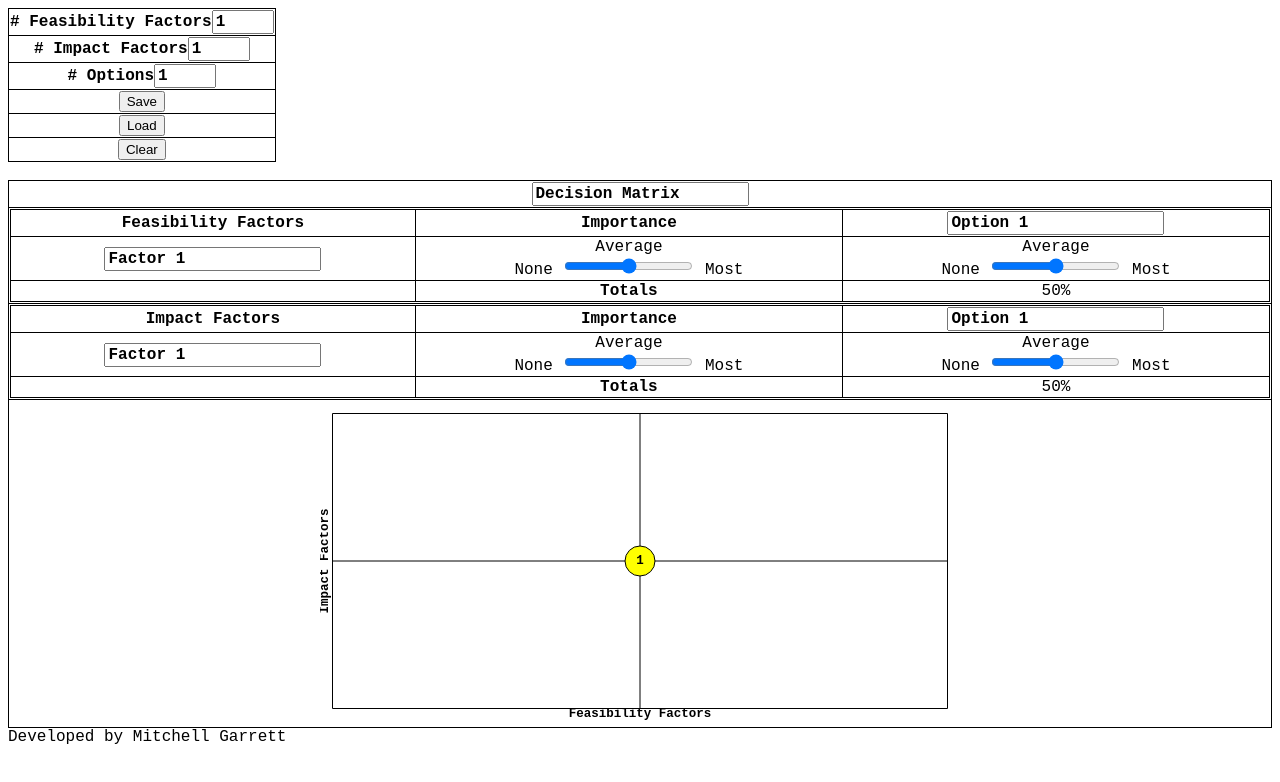
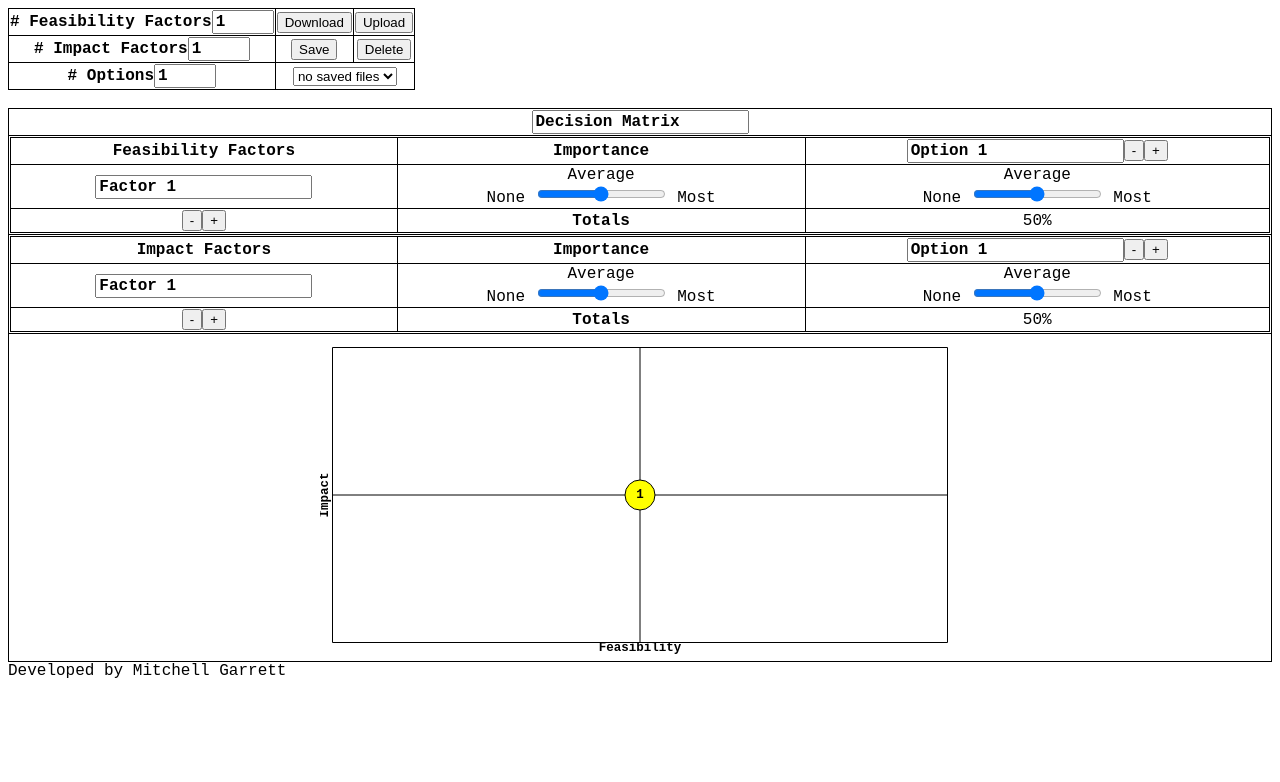
Before and after one commit to mitchellgarrett/Decision-Matrix, a plain HTML site: page index.html in a window 1280 px wide. Drawn offline with Linux system fonts and the light colour scheme.

Commit message:
save/load system

```diff
--- a/decision_matrix.js
+++ b/decision_matrix.js
@@ -4,11 +4,8 @@ const ID_NUM_IMPACT_FACTORS = "NUM_IMPACT_FACTORS";
 const ID_NUM_OPTIONS = "NUM_OPTIONS";
 const ID_FEASIBILITY_MATRIX = "FEASIBILITY_MATRIX";
 const ID_IMPACT_MATRIX = "IMPACT_MATRIX";
-const ID_GRAPH = "GRAPH";
-const ID_DATA = "MATRIX_DATA";
+const ID_FILE_SELECTOR = "FILE_SELECTOR";
 
-const COLORS = [ "red", "yellow", "green" ];
-const LABELS = [ "None", "Below Average", "Average", "Above Average", "Most" ];
 const MIN_VALUE = 0;
 const MAX_VALUE = 4;
 
@@ -25,11 +22,6 @@ var DATA = {
 	"feasibility_values" : [ `${MAX_VALUE / 2 - MIN_VALUE}` ],
 	"impact_values" : [ `${MAX_VALUE / 2 - MIN_VALUE}` ]
 };
-
-function clearData() {
-	window.localStorage.removeItem(ID_DATA);
-	location.reload();
-}
 
 function onDataChanged() {
 	// Set title and length variables
@@ -122,22 +114,106 @@ function onDataChanged() {
 	}
 }
 
+function deleteData(filename) {
+	window.localStorage.removeItem(filename);
+	location.reload();
+}
+
 function saveData() {
 	onDataChanged();
-	window.localStorage.setItem(ID_DATA, JSON.stringify(DATA));
+	window.localStorage.setItem(`${DATA.title}.json`, JSON.stringify(DATA));
+	updateFiles();
 }
 
-function loadData() {
-	var data = window.localStorage.getItem(ID_DATA);
+function updateFiles() {
+	var datas = [];
+	for (var i = 0; i < window.localStorage.length; i++) {
+		var key = window.localStorage.key(i);
+		if (key.substr(key.length - 5, 5) == ".json") {
+			datas.push(JSON.parse(window.localStorage[key]));
+		}
+	}
+
+	const selector = document.getElementById(ID_FILE_SELECTOR);
+	selector.innerHTML = "";
+
+	if (datas.length <= 0) {
+		var option = document.createElement("option");
+		option.innerHTML = "no saved files";
+		option.setAttribute("default", null);
+		selector.appendChild(option);
+	}
+
+	for (var i = datas.length - 1; i >= 0; i--) {
+		var option = document.createElement("option");
+		option.value = datas[i].title + ".json";
+		option.innerHTML = datas[i].title;
+
+		if (datas[i].title == DATA.title) {
+			option.setAttribute("selected", null);
+		}
+
+		selector.appendChild(option);
+	}
+}
+
+function loadData(filename) {
+	var data = window.localStorage.getItem(filename);
 	if (data != null) {
 		DATA = JSON.parse(data);
 	}
+	updateFiles();
+	generateMatrix();
+}
 
-	generateMatrix();
+function downloadData() {
+	const blob = new Blob([JSON.stringify(DATA, null, 2)], { type: "text/plain;charset=utf-8" });
+	const filename = `${DATA.title}.json`;
+
+	const isIE = false || !!document.documentMode;
+	if (isIE) {
+		window.navigator.msSaveBlob(blob, filename);
+	} else {
+		var url = window.URL || window.webkitURL;
+		var link = url.createObjectURL(blob);
+		var a = document.createElement("a");
+		a.download = filename;
+		a.href = link;
+		document.body.appendChild(a);
+		a.click();
+		document.body.removeChild(a);
+	}
+}
+
+function uploadData() {
+	const fr = new FileReader();
+
+	fr.onload = function (e) {
+		try {
+			DATA = JSON.parse(e.target.result);
+			generateMatrix();
+		} catch (e) {
+			location.reload();
+		}
+	}
+
+	var input = document.createElement("input");
+	input.type = "file";
+	input.accept = ".json";
+	input.oninput = () => { fr.readAsText(new Blob([input.files.item(0)], { type: "text/plain;charset=utf-8" })); }
+	input.click();
+
+
 }
 
 function initializeMatrix() {
 	loadData();
+}
+
+function calculateMatrix() {
+	xs = calculateSubMatrix(DATA.num_feasibility_factors, "F");
+	ys = calculateSubMatrix(DATA.num_impact_factors, "I");
+	drawGraph(xs, ys);
 }
 
 function calculateSubMatrix(factors, id) {
@@ -169,186 +245,16 @@ function calculateSubMatrix(factors, id) {
 	return values;
 }
 
-function drawGraph(xs, ys) {
-	const canvas = document.getElementById(ID_GRAPH);
-	const ctx = canvas.getContext("2d");
-
-	canvas.width = window.innerWidth * 0.5;
-	canvas.height = canvas.width * 0.5;
-
-	const BORDER = 12.5;
-	const MIN_X = BORDER;
-	const MAX_X = canvas.width - BORDER;
-	const MIN_Y = BORDER;
-	const MAX_Y = canvas.height - BORDER;
-	const WIDTH = MAX_X - MIN_X;
-	const HEIGHT = MAX_Y - MIN_Y;
-
-	ctx.clearRect(0, 0, canvas.width,  canvas.height);
-
-	// Draw border
-	ctx.lineWidth = 1;
-	ctx.beginPath();
-	ctx.moveTo(MIN_X, MIN_Y + HEIGHT / 2);
-	ctx.lineTo(MAX_X, MIN_Y + HEIGHT / 2);
-	ctx.moveTo(MIN_X + WIDTH / 2, MIN_Y);
-	ctx.lineTo(MIN_X + WIDTH / 2, MAX_Y);
-	ctx.rect(MIN_X, MIN_Y, WIDTH, HEIGHT);
-	ctx.stroke();
-
-	// Draw text
-	ctx.font = `bold ${BORDER}px Courier New`;
-	ctx.textAlign = "center";
-	ctx.save();
-	ctx.textBaseline = "hanging";
-	ctx.fillText("Feasibility Factors", MIN_X + WIDTH / 2, MAX_Y);
-	ctx.translate(0, MIN_Y + HEIGHT / 2);
-	ctx.rotate(-Math.PI / 2);
-	ctx.fillText("Impact Factors", 0, 0);
-	ctx.restore();
-
-	// Draw points
-	for (var i = 0; i < xs.length; i++) {
-		if (xs[i] >= 0.5 && ys[i] >= 0.5) {
-			if (xs[i] > 0.5 || ys[i] > 0.5) {
-				ctx.fillStyle = COLORS[2];
-			} else {
-				ctx.fillStyle = COLORS[1];
-			}
-		} else {
-			ctx.fillStyle = COLORS[0];
-		}
-
-		ctx.beginPath();
-		ctx.arc(MIN_X + xs[i] * WIDTH, MAX_Y - ys[i] * HEIGHT, 15, 0, 2 * Math.PI);
-		ctx.fill();
-		ctx.stroke();
-		ctx.fillStyle = "black";
-		ctx.textBaseline = "middle";
-		ctx.fillText((i + 1), MIN_X + xs[i] * WIDTH, MAX_Y - ys[i] * HEIGHT);
+function clampFactors(id, delta) {
+	var element;
+	if (id == "F") {
+		element = document.getElementById(ID_NUM_FEASIBILITY_FACTORS);
+	} else if (id == "I") {
+		element = document.getElementById(ID_NUM_IMPACT_FACTORS);
+	} else if (id == "O") {
+		element = document.getElementById(ID_NUM_OPTIONS);
 	}
+	element.value = parseInt(element.value) + delta;
+	if (parseInt(element.value) < parseInt(element.min)) element.value = element.min;
+	if (parseInt(element.value) > parseInt(element.max)) element.value = element.max;
 }
-
-function calculateMatrix() {
-	xs = calculateSubMatrix(DATA.num_feasibility_factors, "F");
-	ys = calculateSubMatrix(DATA.num_impact_factors, "I");
-	drawGraph(xs, ys);
-}
-
-function generateSubMatrix(matrixType, factors, title, id) {
-	var options = DATA.num_options;
-
-	var matrix = document.getElementById(matrixType);
-	matrix.innerHTML = "";
-
-	var tr;
-	var th;
-
-	// Create header
-	tr = document.createElement("tr");
-	matrix.appendChild(tr);
-
-	th = document.createElement("th");
-	th.innerHTML = `<b>${title}</b>`;
-	tr.appendChild(th);
-
-	th = document.createElement("th");
-	th.innerHTML = "<b>Importance</b>";
-	tr.appendChild(th);
-
-	// Columns
-	for (var o = 0; o < options; o++) {
-		th = document.createElement("th");
-		th.innerHTML = `<input id="LABEL_O_${o}" type="text" value="${DATA.option_labels[o]}" oninput="onDataChanged();">`;
-		tr.appendChild(th);
-	}
-
-	/*tr = document.createElement("tr");
-	matrix.appendChild(tr);
-
-	th = document.createElement("th");
-	th.setAttribute("colspan", 2 + options);
-	th.innerHTML = `<b>${title}</b>`;
-	tr.appendChild(th);*/
-
-	// Rows
-	for (var f = 0; f < factors; f++) {
-		matrix.appendChild(generateRow(f, options, id));
-	}
-
-	// Outputs
-	tr = document.createElement("tr");
-	matrix.appendChild(tr);
-
-	th = document.createElement("th");
-	tr.appendChild(th);
-
-	th = document.createElement("th");
-	th.innerHTML = "<b>Totals</b>"
-	tr.appendChild(th);
-
-	for (var o = 0; o < options; o++) {
-		th = document.createElement("th");
-		th.innerHTML = `<output id="OUTPUT_${id}_${o}"><b>0</b></output>`;
-		tr.appendChild(th);
-	}
-
-}
-
-function generateMatrix() {
-	//saveData(DATA);
-	document.getElementById(ID_MATRIX_TITLE).value = DATA.title;
-	document.getElementById(ID_NUM_FEASIBILITY_FACTORS).value = DATA.num_feasibility_factors;
-	document.getElementById(ID_NUM_IMPACT_FACTORS).value = DATA.num_impact_factors;
-	document.getElementById(ID_NUM_OPTIONS).value = DATA.num_options;
-
-	generateSubMatrix(ID_FEASIBILITY_MATRIX, DATA.num_feasibility_factors, "Feasibility Factors", "F");
-	generateSubMatrix(ID_IMPACT_MATRIX, DATA.num_impact_factors, "Impact Factors", "I");
-	calculateMatrix();
-}
-
-function generateRow(f, options, id) {
-	var tr = document.createElement("tr");
-
-	// Title
-	var th;
-	th = document.createElement("th");
-	var label = `Factor ${(f + 1)}`;
-	if (id == "F") {
-		label = DATA.feasibility_labels[f];
-	} else if (id == "I") {
-		label = DATA.impact_labels[f];
-	}
-	th.innerHTML = `<input id="LABEL_${id}_${f}" type="text" value="${label}" oninput="onDataChanged();">`;
-	tr.appendChild(th);
-
-	// Weight slider
-	var value;
-	value = MAX_VALUE / 2 - MIN_VALUE;
-	if (id == "F") {
-		value = parseInt(DATA.feasibility_weights[f]);
-	} else if (id == "I") {
-		value = parseInt(DATA.impact_weights[f]);
-	}
-	tr.appendChild(generateSlider(`WEIGHT_${id}_${f}`, value));
-
-	// Value sliders
-	for (var o = 0; o < options; o++) {
-		value = MAX_VALUE / 2 - MIN_VALUE;
-		if (id == "F") {
-			value = parseInt(DATA.feasibility_values[o][f]);
-		} else if (id == "I") {
-			value = parseInt(DATA.impact_values[o][f]);
-		}
-		tr.appendChild(generateSlider(`VALUE_${id}_${o}_${f}`, value));
-	}
-
-	return tr;
-}
-
-function generateSlider(id, value) {
-	th = document.createElement("th");
-	th.innerHTML = `<output>${LABELS[value]}</output> <br> ${LABELS[MIN_VALUE]} <input id="${id}" type="range" max="${MAX_VALUE}" min="${MIN_VALUE}" oninput="this.previousElementSibling.previousElementSibling.value = LABELS[this.value]; onDataChanged(); calculateMatrix();"> ${LABELS[MAX_VALUE]}`;
-	th.childNodes[4].value = value;
-	return th;
-}
--- a/index.html
+++ b/index.html
@@ -7,27 +7,43 @@
 
 	<link rel="stylesheet" href="style.css">
 	<script src="decision_matrix.js"></script>
+	<script src="matrix_graphics.js"></script>
 
 	<title>Decision Matrix</title>
 </head>
 <body onload="initializeMatrix();">
 	<table>
-		<tr><th><b># Feasibility Factors</b><input id="NUM_FEASIBILITY_FACTORS" type="number" min="1" max="100" value="1" oninput="onDataChanged(); generateMatrix();"></th></tr>
-		<tr><th><b># Impact Factors</b><input id="NUM_IMPACT_FACTORS" type="number" min="1" max="100" value="1" oninput="onDataChanged(); generateMatrix();"></th></tr>
-		<tr><th><b># Options</b><input id="NUM_OPTIONS" type="number" min="1" max="100" value="1" oninput="onDataChanged(); generateMatrix();"></th></tr>
-		<tr><th><button onclick="saveData();">Save</button></th></tr>
-		<tr><th><button onclick="loadData();">Load</button></th></tr>
-		<tr><th><button onclick="clearData();">Clear</button></th></tr>
+		<tr>
+			<th><b># Feasibility Factors</b><input id="NUM_FEASIBILITY_FACTORS" type="number" min="1" max="100" value="1" oninput="onDataChanged(); generateMatrix();"></th>
+			<th><button onclick="downloadData();">Download</button></th>
+			<th><button onclick="uploadData();">Upload</button></th>
+		</tr>
+
+		<tr>
+			<th><b># Impact Factors</b><input id="NUM_IMPACT_FACTORS" type="number" min="1" max="100" value="1" oninput="onDataChanged(); generateMatrix();"></th>
+			<th><button onclick="saveData();">Save</button></th>
+			<th><button onclick="deleteData(DATA.title + '.json');">Delete</button></th>
+		</tr>
+
+		<tr>
+			<th><b># Options</b><input id="NUM_OPTIONS" type="number" min="1" max="100" value="1" oninput="onDataChanged(); generateMatrix();"></th>
+
+			<th colspan="2"><select id="FILE_SELECTOR" oninput="loadData(this.value);"></select></th>
+		</tr>
 	</table>
 
 	<br>
 
 	<table style="width: 100%;">
-		<tr><th><input id="MATRIX_TITLE" type="text" value="Decision Matrix"></th></tr>
+		<tr><th><input id="MATRIX_TITLE" type="text" value="Decision Matrix" oninput="onDataChanged();"></th></tr>
 		<tr><th><table id="FEASIBILITY_MATRIX" style="width: 100%;"></table></th></tr>
 		<tr><th><table id="IMPACT_MATRIX" style="width: 100%;"></table></th></tr>
 		<tr><th><canvas id="GRAPH"></canvas></th></tr>
 	</table>
+
+	<!--<table id = "MENU">
+		<tr><th><input type="button" value="Save"></th></tr>
+	</table>-->
 
 </body>
 
--- /dev/null
+++ b/matrix_graphics.js
@@ -0,0 +1,206 @@
+const ID_GRAPH = "GRAPH";
+const COLORS = ["red", "yellow", "green"];
+const LABELS = ["None", "Below Average", "Average", "Above Average", "Most"];
+
+function generateMatrix() {
+    //saveData(DATA);
+    document.getElementById(ID_MATRIX_TITLE).value = DATA.title;
+    document.getElementById(ID_NUM_FEASIBILITY_FACTORS).value = DATA.num_feasibility_factors;
+    document.getElementById(ID_NUM_IMPACT_FACTORS).value = DATA.num_impact_factors;
+    document.getElementById(ID_NUM_OPTIONS).value = DATA.num_options;
+
+    generateSubMatrix(ID_FEASIBILITY_MATRIX, DATA.num_feasibility_factors, "Feasibility Factors", "F");
+    generateSubMatrix(ID_IMPACT_MATRIX, DATA.num_impact_factors, "Impact Factors", "I");
+    calculateMatrix();
+}
+
+function updateLabel(id, label) {
+    document.getElementById(id).value = label;
+}
+
+function generateSubMatrix(matrixType, factors, title, id) {
+    var options = DATA.num_options;
+
+    var matrix = document.getElementById(matrixType);
+    matrix.innerHTML = "";
+
+    var tr;
+    var th;
+
+    // Create header
+    tr = document.createElement("tr");
+    matrix.appendChild(tr);
+
+    th = document.createElement("th");
+    th.innerHTML = `<b>${title}</b>`;
+    tr.appendChild(th);
+
+    th = document.createElement("th");
+    th.innerHTML = "<b>Importance</b>";
+    tr.appendChild(th);
+
+    // Columns
+    for (var o = 0; o < options; o++) {
+        th = document.createElement("th");
+        th.innerHTML = `<input id="LABEL_O_${o}" type="text" value="${DATA.option_labels[o]}" oninput="onDataChanged();">`;
+        tr.appendChild(th);
+
+        if (o == options - 1) {
+            var minus = document.createElement("button");
+            minus.innerHTML = "-";
+            minus.onclick = () => { clampFactors("O", -1); onDataChanged(); generateMatrix(); }
+            th.appendChild(minus);
+
+            var plus = document.createElement("button");
+            plus.innerHTML = "+";
+            plus.onclick = () => { clampFactors("O", 1); onDataChanged(); generateMatrix(); }
+            th.appendChild(plus);
+        }
+    }
+
+    /*tr = document.createElement("tr");
+    matrix.appendChild(tr);
+
+    th = document.createElement("th");
+    th.setAttribute("colspan", 2 + options);
+    th.innerHTML = `<b>${title}</b>`;
+    tr.appendChild(th);*/
+
+    // Rows
+    for (var f = 0; f < factors; f++) {
+        matrix.appendChild(generateRow(f, options, id));
+    }
+
+    // Outputs
+    tr = document.createElement("tr");
+    matrix.appendChild(tr);
+
+    th = document.createElement("th");
+
+    var minus = document.createElement("button");
+    minus.innerHTML = "-";
+    minus.onclick = () => { clampFactors(id, -1); onDataChanged(); generateMatrix(); }
+    th.appendChild(minus);
+
+    var plus = document.createElement("button");
+    plus.innerHTML = "+";
+    plus.onclick = () => { clampFactors(id, 1); onDataChanged(); generateMatrix(); }
+    th.appendChild(plus);
+
+    tr.appendChild(th);
+
+    th = document.createElement("th");
+    th.innerHTML = "<b>Totals</b>"
+    tr.appendChild(th);
+
+    for (var o = 0; o < options; o++) {
+        th = document.createElement("th");
+        th.innerHTML = `<output id="OUTPUT_${id}_${o}"><b>0</b></output>`;
+        tr.appendChild(th);
+    }
+
+}
+
+function generateRow(f, options, id) {
+    var tr = document.createElement("tr");
+
+    // Title
+    var th;
+    th = document.createElement("th");
+    var label = `Factor ${(f + 1)}`;
+    if (id == "F") {
+        label = DATA.feasibility_labels[f];
+    } else if (id == "I") {
+        label = DATA.impact_labels[f];
+    }
+    th.innerHTML = `<input id="LABEL_${id}_${f}" type="text" value="${label}" oninput="onDataChanged();">`;
+    tr.appendChild(th);
+
+    // Weight slider
+    var value;
+    value = MAX_VALUE / 2 - MIN_VALUE;
+    if (id == "F") {
+        value = parseInt(DATA.feasibility_weights[f]);
+    } else if (id == "I") {
+        value = parseInt(DATA.impact_weights[f]);
+    }
+    tr.appendChild(generateSlider(`WEIGHT_${id}_${f}`, value));
+
+    // Value sliders
+    for (var o = 0; o < options; o++) {
+        value = MAX_VALUE / 2 - MIN_VALUE;
+        if (id == "F") {
+            value = parseInt(DATA.feasibility_values[o][f]);
+        } else if (id == "I") {
+            value = parseInt(DATA.impact_values[o][f]);
+        }
+        tr.appendChild(generateSlider(`VALUE_${id}_${o}_${f}`, value));
+    }
+
+    return tr;
+}
+
+function generateSlider(id, value) {
+    th = document.createElement("th");
+    th.innerHTML = `<output>${LABELS[value]}</output> <br> ${LABELS[MIN_VALUE]} <input id="${id}" type="range" max="${MAX_VALUE}" min="${MIN_VALUE}" oninput="this.previousElementSibling.previousElementSibling.value = LABELS[this.value]; onDataChanged(); calculateMatrix();"> ${LABELS[MAX_VALUE]}`;
+    th.childNodes[4].value = value;
+    return th;
+}
+
+function drawGraph(xs, ys) {
+    const canvas = document.getElementById(ID_GRAPH);
+    const ctx = canvas.getContext("2d");
+
+    canvas.width = window.innerWidth * 0.5;
+    canvas.height = canvas.width * 0.5;
+
+    const BORDER = 12.5;
+    const MIN_X = BORDER;
+    const MAX_X = canvas.width - BORDER;
+    const MIN_Y = BORDER;
+    const MAX_Y = canvas.height - BORDER;
+    const WIDTH = MAX_X - MIN_X;
+    const HEIGHT = MAX_Y - MIN_Y;
+
+    ctx.clearRect(0, 0, canvas.width, canvas.height);
+
+    // Draw border
+    ctx.lineWidth = 1;
+    ctx.beginPath();
+    ctx.moveTo(MIN_X, MIN_Y + HEIGHT / 2);
+    ctx.lineTo(MAX_X, MIN_Y + HEIGHT / 2);
+    ctx.moveTo(MIN_X + WIDTH / 2, MIN_Y);
+    ctx.lineTo(MIN_X + WIDTH / 2, MAX_Y);
+    ctx.rect(MIN_X, MIN_Y, WIDTH, HEIGHT);
+    ctx.stroke();
+
+    // Draw text
+    ctx.font = `bold ${BORDER}px Courier New`;
+    ctx.textAlign = "center";
+    ctx.save();
+    ctx.textBaseline = "hanging";
+    ctx.fillText("Feasibility", MIN_X + WIDTH / 2, MAX_Y);
+    ctx.translate(0, MIN_Y + HEIGHT / 2);
+    ctx.rotate(-Math.PI / 2);
+    ctx.fillText("Impact", 0, 0);
+    ctx.restore();
+
+    // Draw points
+    for (var i = 0; i < xs.length; i++) {
+        if (xs[i] >= 0.75 && ys[i] >= 0.75) {
+            ctx.fillStyle = COLORS[2];
+        } else if (xs[i] >= 0.5 && ys[i] >= 0.5) {
+            ctx.fillStyle = COLORS[1];
+        } else {
+            ctx.fillStyle = COLORS[0];
+        }
+
+        ctx.beginPath();
+        ctx.arc(MIN_X + xs[i] * WIDTH, MAX_Y - ys[i] * HEIGHT, 15, 0, 2 * Math.PI);
+        ctx.fill();
+        ctx.stroke();
+        ctx.fillStyle = "black";
+        ctx.textBaseline = "middle";
+        ctx.fillText((i + 1), MIN_X + xs[i] * WIDTH, MAX_Y - ys[i] * HEIGHT);
+    }
+}
```
